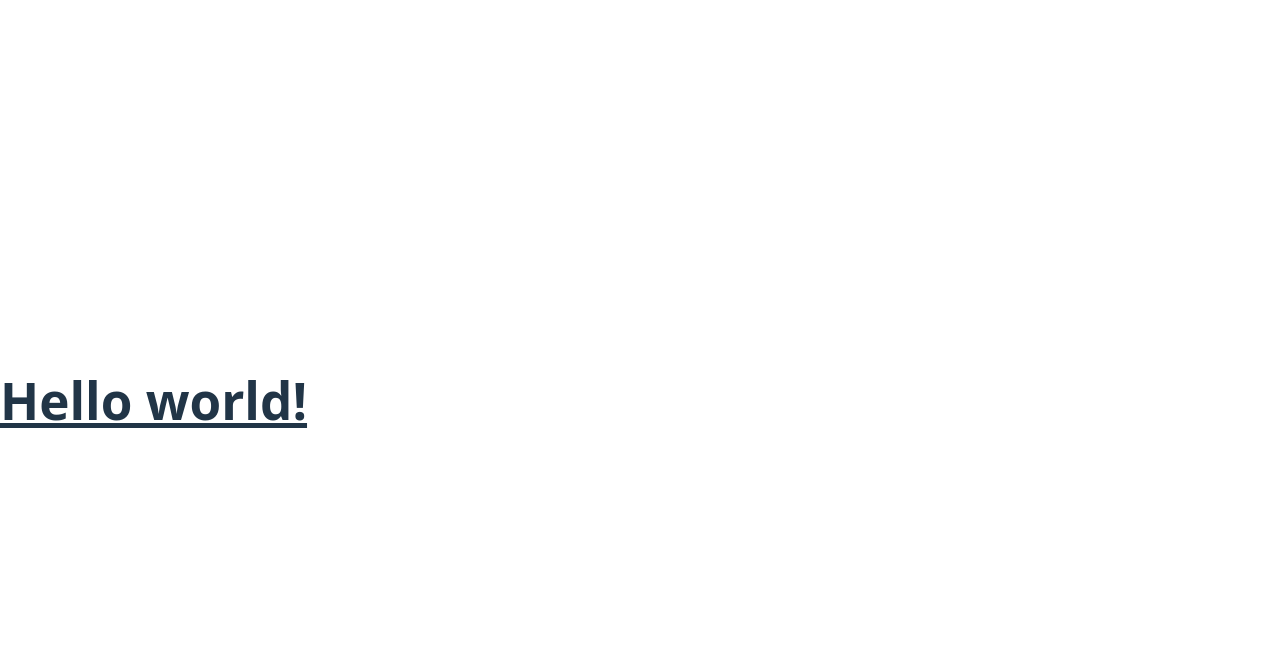
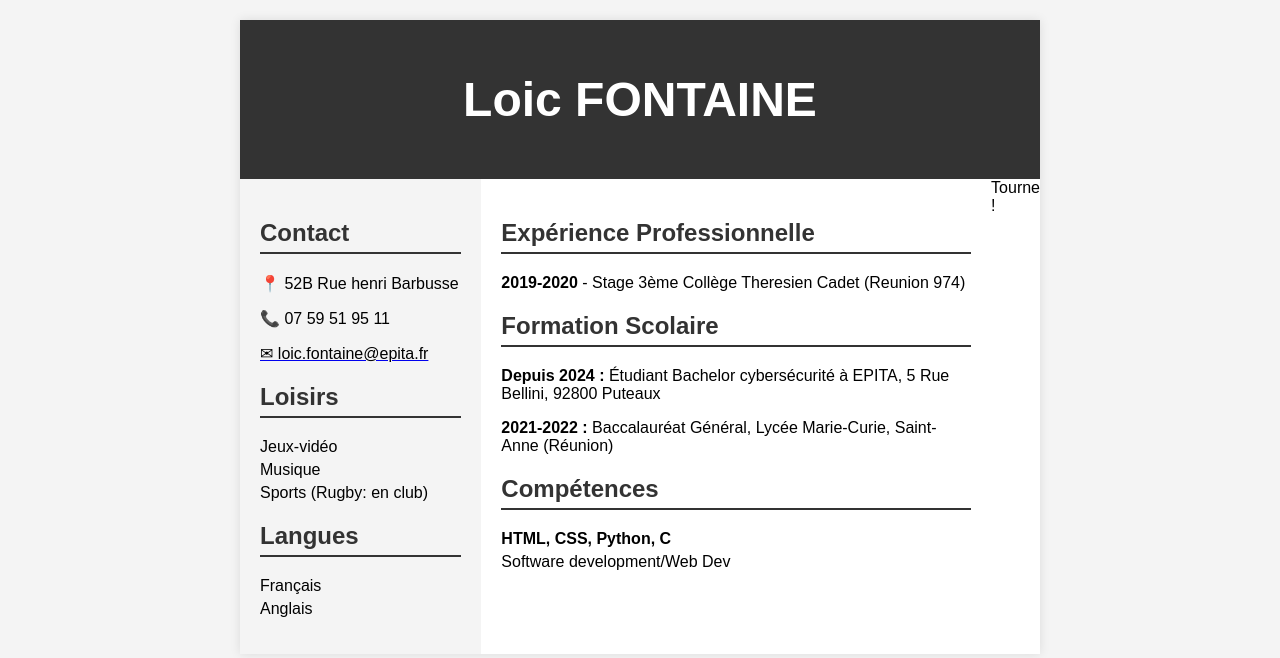
Before and after one commit to Pipounepremier/Loic_Fontaine, a website built with Vite: page vite-project/index.html in a window 1280 px wide. Built offline with nearby package versions, Linux system fonts and the light colour scheme.

Commit message:
ajout de prototype de CV + debut de mise en page

```diff
--- a/vite-project/index.html
+++ b/vite-project/index.html
@@ -1,13 +1,58 @@
 <!doctype html>
 <html>
-<head>
-  <meta charset="UTF-8">
-  <meta name="viewport" content="width=device-width, initial-scale=1.0">
-  <link href="/src/styles.css" rel="stylesheet">
+  <head>
+    <meta charset="UTF-8">
+    <link rel="stylesheet" href="style1.css">
+    <title>Loic FONTAINE - CV</title>
 </head>
 <body>
-  <h1 class="text-3xl font-bold underline">
-    Hello world!
-  </h1>
+    <div class="container">
+        <div class="header">
+            <h1>Loic FONTAINE</h1>
+        </div>
+        <div class="content">
+            <div class="annexe">
+                <h2>Contact</h2>
+                <p>📍 52B Rue henri Barbusse</p>
+                <p>📞 07 59 51 95 11</p>
+                <p><a href="loic.fontaine@epita.fr"><span>✉ loic.fontaine@epita.fr</span></a></p>
+
+                <h2>Loisirs</h2>
+                <ul>
+                    <li>Jeux-vidéo</li>
+                    <li>Musique</li>
+                    <li>Sports (Rugby: en club)</li>
+                </ul>
+
+                <h2>Langues</h2>
+                <ul>
+                    <li>Français</li>
+                    <li>Anglais </li>
+                </ul>
+            </div>
+            <div class="wrapper">
+                <ul>
+                    <h2>Expérience Professionnelle</h2>
+                    <p><strong>2019-2020</strong> - Stage 3ème Collège Theresien Cadet (Reunion 974)</p>
+
+                    <h2>Formation Scolaire</h2>
+                    <li><p><strong>Depuis 2024 :</strong> Étudiant Bachelor cybersécurité à EPITA, 5 Rue Bellini, 92800 Puteaux</p></li>
+                    <p></p>
+                    <p><strong>2021-2022 :</strong> Baccalauréat Général, Lycée Marie-Curie, Saint-Anne (Réunion)</p>
+                </ul>
+                <h2>Compétences</h2>
+                <ul>
+                    <li><strong>HTML, CSS, Python, C</strong></li>
+                    <li>Software development/Web Dev</li>
+                </ul>
+            </div>
+            <div class="flipper">
+                <span class="rotating-text">Tourne !</span>
+            </div>
+        </div>
+    </div>
+    <script src=test.js></script>
+    <script src="https://code.jquery.com/jquery-3.5.1.min.js"></script>
+    <script src="https://cdnjs.cloudflare.com/ajax/libs/typed.js/2.0.11/typed.min.js"></script>
 </body>
 </html>
--- /dev/null
+++ b/vite-project/style1.css
@@ -0,0 +1,50 @@
+body {
+    font-family: Arial, sans-serif;
+    margin: 0;
+    padding: 0;
+    background-color: #f4f4f4;
+}
+.container {
+    width: 800px;
+    margin: 20px auto;
+    background: white;
+    box-shadow: 0 0 10px rgba(0, 0, 0, 0.1);
+}
+.header {
+    background-color: #333;
+    color: white;
+    text-align: center;
+    padding: 20px 0;
+    font-size: 24px;
+}
+.content {
+    display: flex;
+}
+.annexe {
+    width: 30%;
+    background: #f4f4f4;
+    padding: 20px;
+}
+.wrapper {
+    width: 70%;
+    padding: 20px;
+}
+h2 {
+    color: #333;
+    border-bottom: 2px solid #333;
+    padding-bottom: 5px;
+}
+.info {
+    margin: 10px 0;
+}
+ul {
+    list-style-type: none;
+    padding: 0;
+}
+ul li {
+    margin: 5px 0;
+}
+
+span {
+    color:rgb(0, 0, 0)
+}
```
